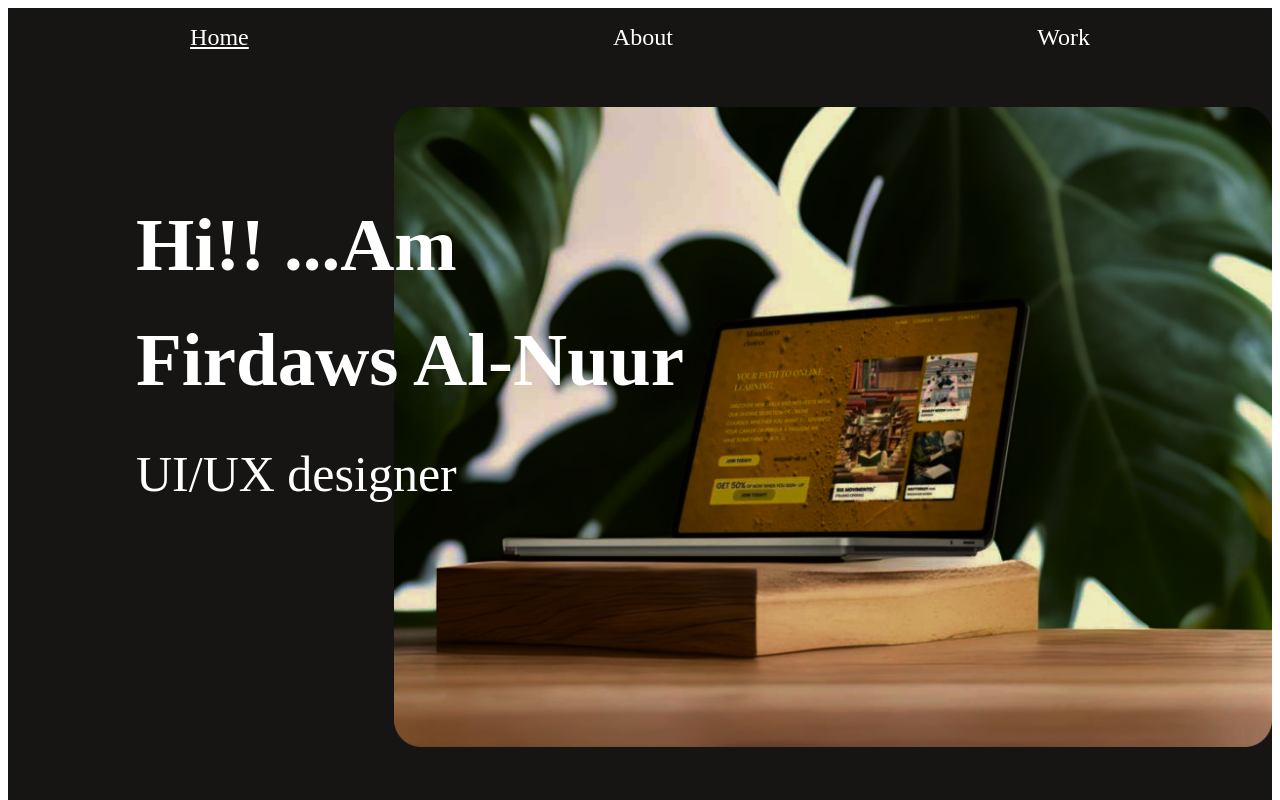
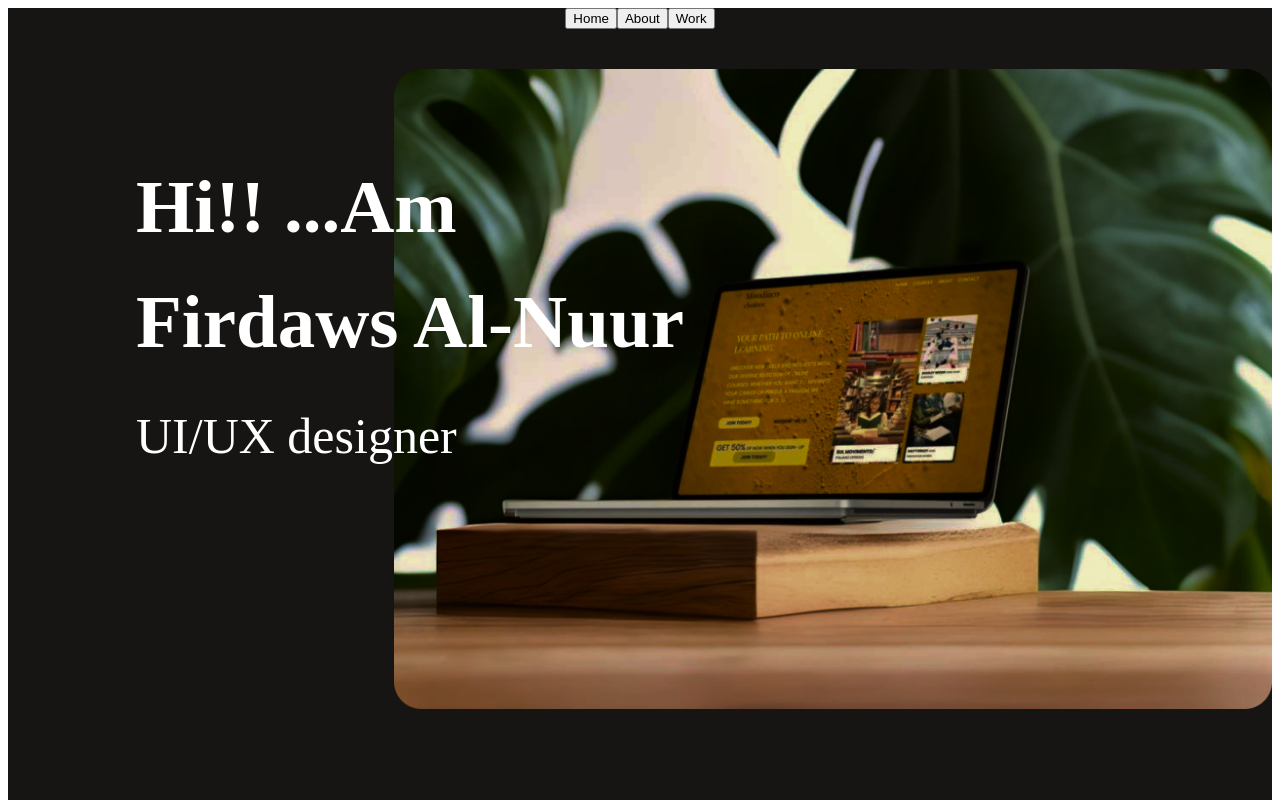
Before and after one commit to Musyonchez/firdawsportfolio, a React (Create React App) app: page / in a window 1280 px wide. Shown: the top 800 px of the page. Built offline with nearby package versions, Linux system fonts and the light colour scheme; the HTML template or start-up script is replaced by a standard one.

Commit message:
Update Navbar.jsx

```diff
--- a/src/components/navbar/Navbar.jsx
+++ b/src/components/navbar/Navbar.jsx
@@ -4,11 +4,28 @@ import './navbar.css'
 const Navbar = () => {
   return (
     <div className='navbar-container'>
-      <ul>
-        <li>Home</li>
-        <li>About</li>
-        <li>Work</li>
-      </ul>
+      <div className='navbar-buttons'>
+      <button onClick={() => {
+            const homeSection = document.getElementById('home');
+            homeSection.scrollIntoView({ behavior: 'smooth' });
+          }}>
+            Home
+          </button>
+
+          <button onClick={() => {
+            const aboutSection = document.getElementById('about');
+            aboutSection.scrollIntoView({ behavior: 'smooth' });
+          }}>
+            About
+          </button>
+
+          <button onClick={() => {
+            const workSection = document.getElementById('work');
+            workSection.scrollIntoView({ behavior: 'smooth' });
+          }}>
+            Work
+          </button>
+      </div>
     </div>
   )
 }
```
